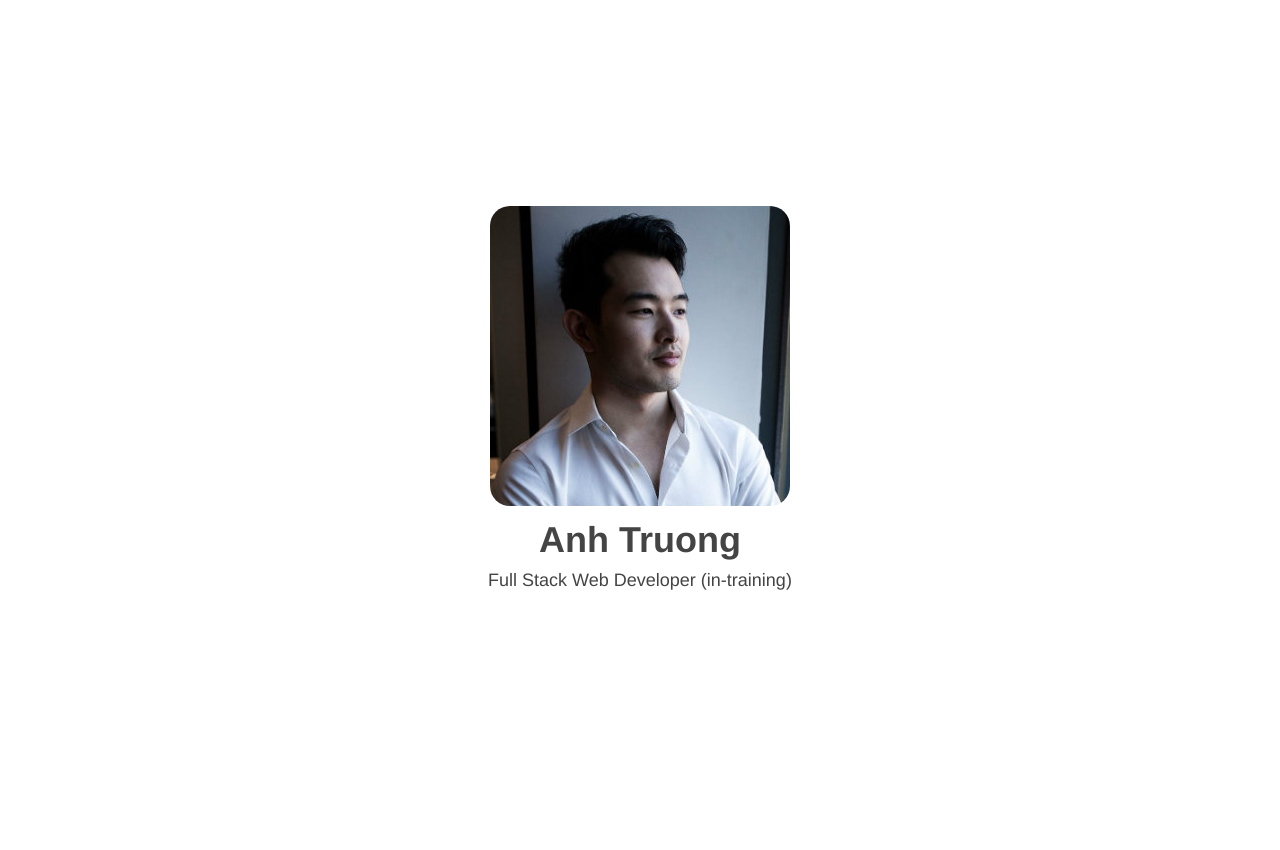
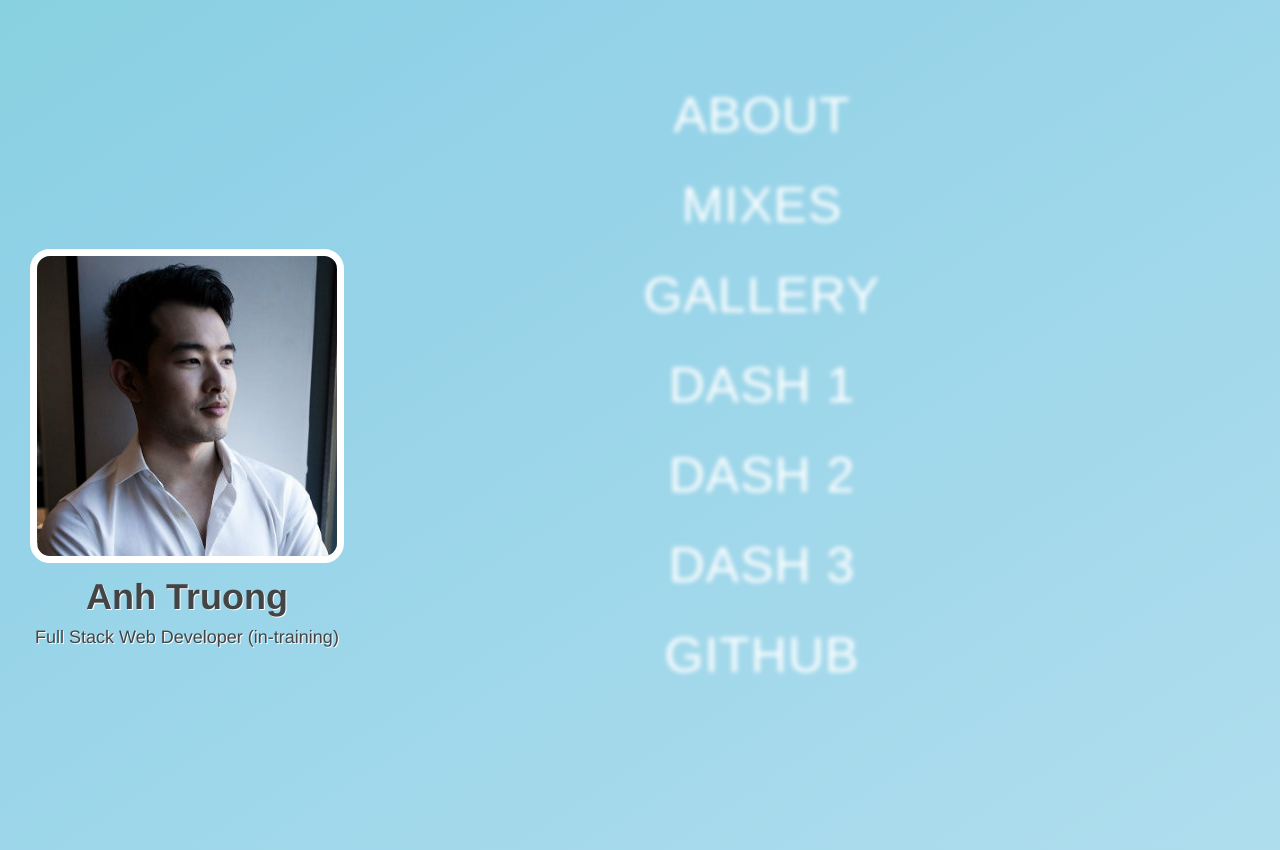
Before and after one commit to AT89/AT89.github.io, a plain HTML site: page index.html in a window 1280 px wide. Before the commit the page ends 800 px from the top, so only its background shows below. Drawn offline with Linux system fonts and the light colour scheme.

Commit message:
initial draft, animation on background and menu

```diff
--- a/index.html
+++ b/index.html
@@ -13,8 +13,17 @@
           <p>Full Stack Web Developer (in-training)</p>
         </header>
       </section>
-
-
+<div class=content>
+<ul class="bmenu">
+  <li><a href="#">About</a></li>
+  <li><a href="#">Mixes</a></li>
+  <li><a href="#">Gallery</a></li>
+  <li><a href="#">Dash 1</a></li>
+  <li><a href="#">Dash 2</a></li>
+  <li><a href="#">Dash 3</a></li>
+  <li><a href="#">Github</a></li>
+</ul>
+</div>
     </body>
 
 </html>
--- a/style.css
+++ b/style.css
@@ -9,6 +9,7 @@
   line-height:inherit;
   color:inherit;
 }
+
 html, body{
   font-family: "Helvetica Neue", Helvetica, sans-serif;
   font-size:18px;
@@ -18,19 +19,69 @@ html, body{
 }
 body{
   text-align:center;
+	/*background:repeating-linear-gradient(-45deg, #F54455, #de9dd4 5px, white 5px, white 10px);*/
+  background: linear-gradient(327deg, #ffffff, #91d1e7, #0dd483);
+  background-size: 600% 600%;
+  background-position: 0 0;
+
+  animation: coolcolors 30s ease infinite;
+
+
+
+}
+@keyframes coolcolors {
+    0%{background-position:0% 22%}
+    50%{background-position:100% 79%}
+    100%{background-position:0% 22%}
 }
 img{
   border-radius:20px;
+  outline: white;
+  border: 7px solid white;
+  border-radius: 20px;
 }
 h1{
   font-size:36px;
   line-height:50px;
   font-weight:bold;
+
 }
   .hero{
-    outline:1px solid red;
+    margin-left: 30px;
+    float: left;
+    /*outline:1px solid red;*/
     height:100vh;
     display:flex;
     flex-direction:column;
     justify-content: center;
 }
+.bmenu{
+    padding: 20px;
+    margin: 50px; 0 10px 0;
+    position: relative;
+}
+.bmenu li{
+    padding: 30px;
+    font-size: 50px;
+    display: block;
+}
+.bmenu li a{
+	color: transparent;
+	display: block;
+	text-transform: uppercase;
+	text-shadow: 0px 0px 5px #fff;
+	letter-spacing: 1px;
+	-webkit-transition: all 0.3s ease-in-out;
+	-moz-transition: all 0.3s ease-in-out;
+	-o-transition: all 0.3s ease-in-out;
+	-ms-transition: all 0.3s ease-in-out;
+	transition: all 0.3s ease-in-out;
+}
+.bmenu:hover li a{
+	text-shadow: 0px 0px 5px #0d1a3a;
+}
+.bmenu li a:hover{
+	color: #fff;
+	text-shadow: 0px 0px 1px #fff;
+	padding-left: 10px;
+}
```
Also changed, not shown: logo.png (added).
